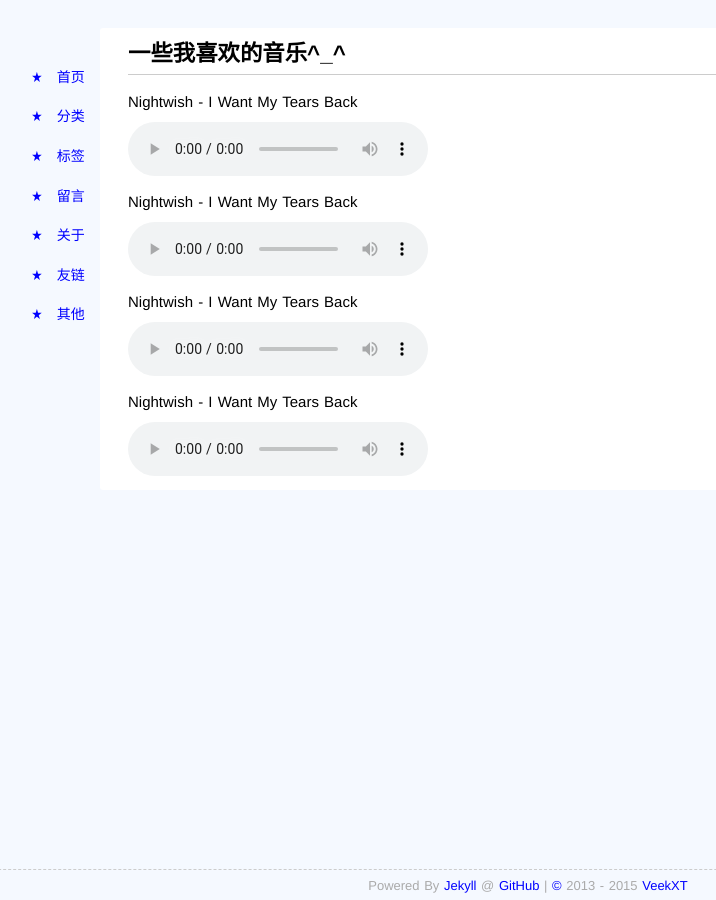
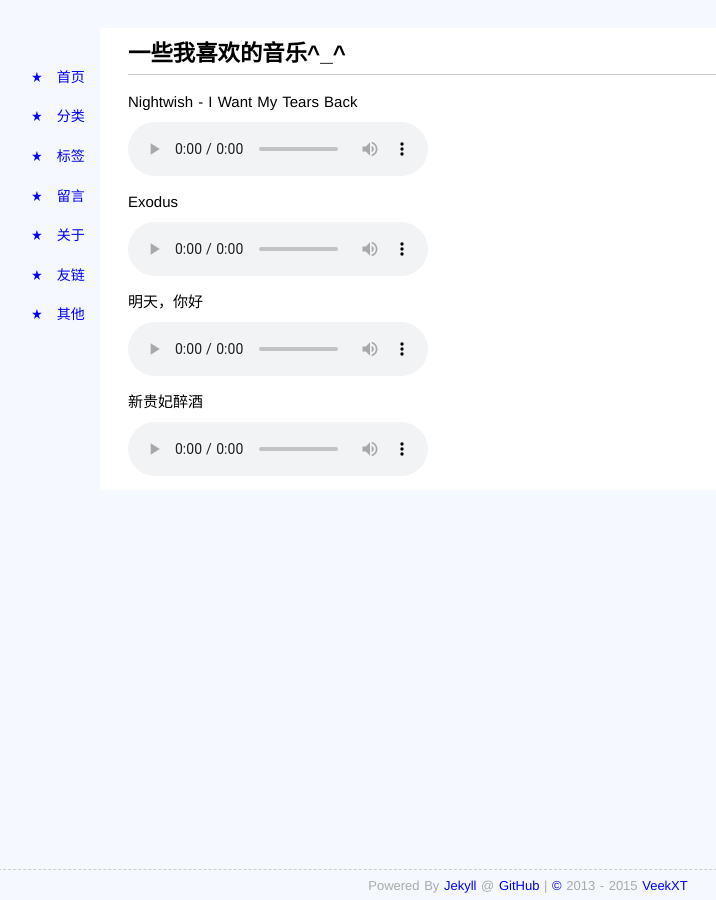
Before and after one commit to veekxt/one-point.github.io, a Jekyll site: the page built from other/music.md, in a window 1280 px wide. Shown: the whole page, without its empty margins (112-828 px from the left). Built offline with Jekyll 4.4.1, drawn with Linux system fonts in a browser that asks for light colours; comment, search, counter and statistics services are not loaded.

Commit message:
change post

```diff
--- a/other/music.md
+++ b/other/music.md
@@ -5,13 +5,17 @@ comments: yes
 ---
 
 Nightwish - I Want My Tears Back
+
 <audio src="http://7xj4v0.com1.z0.glb.clouddn.com/Nightwish%20-%20I%20Want%20My%20Tears%20Back.mp3" controls="controls" ></audio>
 
-Nightwish - I Want My Tears Back
-<audio src="http://7xj4v0.com1.z0.glb.clouddn.com/Nightwish%20-%20I%20Want%20My%20Tears%20Back.mp3" controls="controls" ></audio>
+Exodus
 
-Nightwish - I Want My Tears Back
-<audio src="http://7xj4v0.com1.z0.glb.clouddn.com/Nightwish%20-%20I%20Want%20My%20Tears%20Back.mp3" controls="controls" ></audio>
+<audio src="http://7xj4v0.com1.z0.glb.clouddn.com/马克西姆.姆尔维察%20-%20Exodus.mp3" controls="controls" ></audio>
 
-Nightwish - I Want My Tears Back
-<audio src="http://7xj4v0.com1.z0.glb.clouddn.com/Nightwish%20-%20I%20Want%20My%20Tears%20Back.mp3" controls="controls" ></audio>
+明天，你好
+
+<audio src="http://7xj4v0.com1.z0.glb.clouddn.com/牛奶咖啡%20-%20明天，你好.mp3" controls="controls" ></audio>
+
+新贵妃醉酒
+
+<audio src="http://7xj4v0.com1.z0.glb.clouddn.com/李玉刚%20-%20新贵妃醉酒.mp3" controls="controls" ></audio>
```
